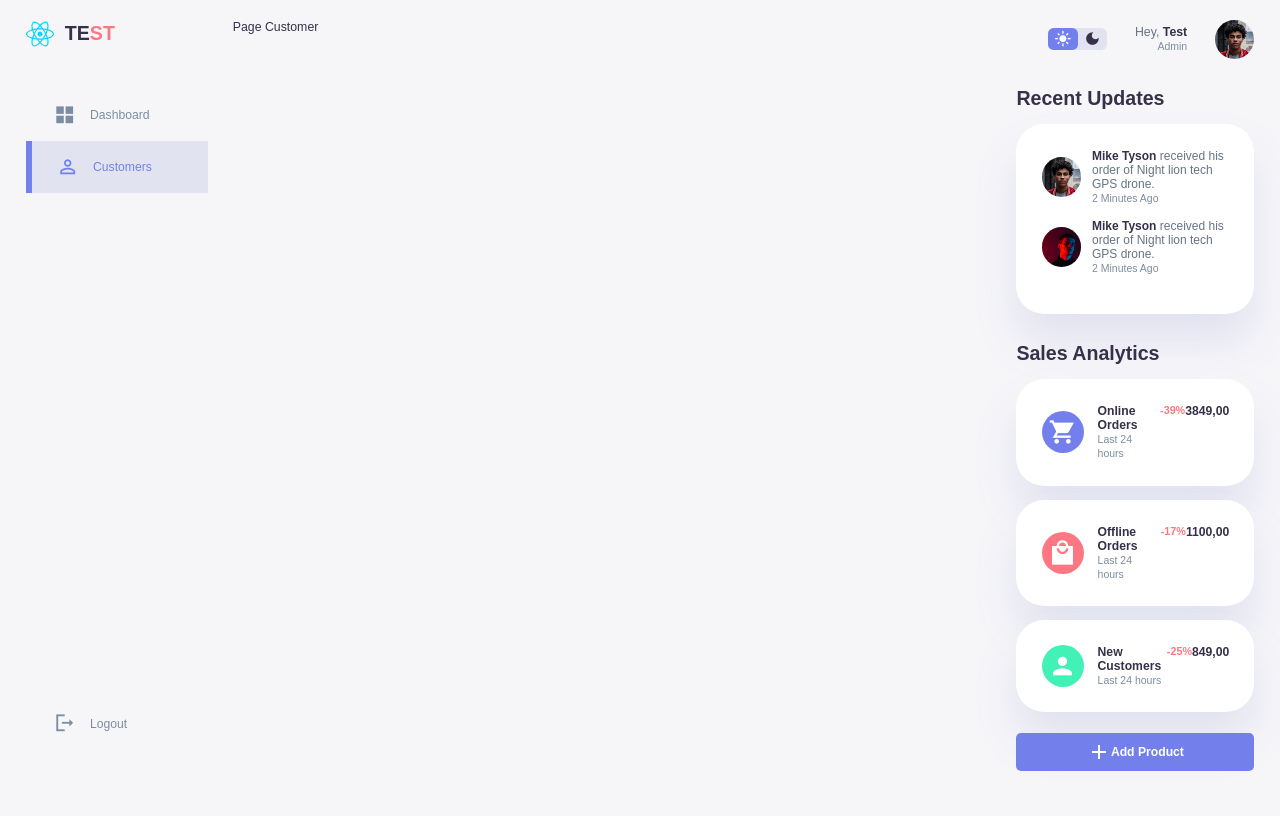
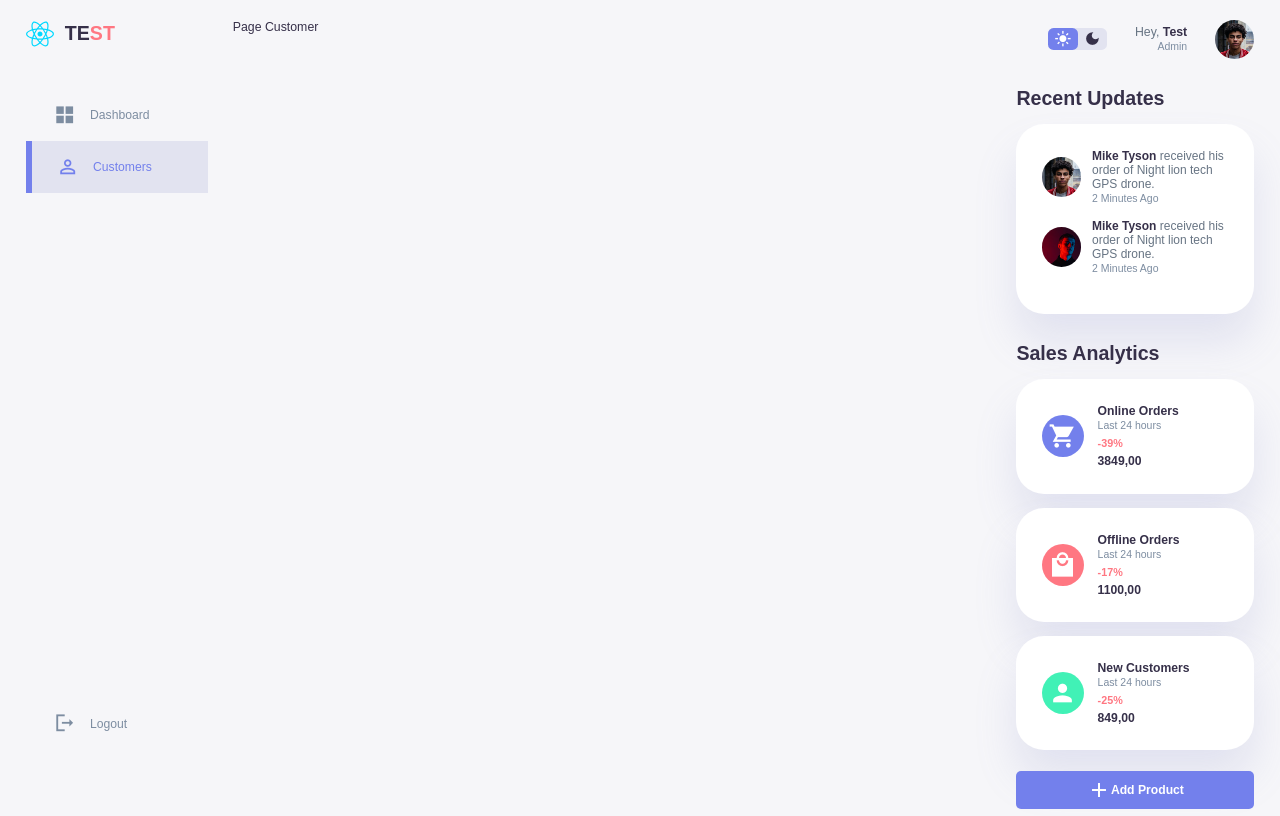
Before and after one commit to dxdns/react-components, a React (Vite) app: page /customer in a window 1280 px wide. Built offline with nearby package versions, Linux system fonts and the light colour scheme.

Commit message:
responsive style sidebar | card analytic

```diff
--- a/src/components/card-analytic/style.css
+++ b/src/components/card-analytic/style.css
@@ -7,7 +7,15 @@
 .card-analytic .right {
     display: flex;
     justify-content: space-between;
-    align-items: start;
+    align-items: baseline;
     margin: 0;
     width: 100%;
+    flex-direction: column;
+    gap: 5px;
 }
+
+@media screen and (max-width: 1200px) {
+    .card-analytic .right {
+        flex-direction: row;
+    }
+}
--- a/src/components/progress/index.tsx
+++ b/src/components/progress/index.tsx
@@ -26,7 +26,7 @@ export default function Progress({ percent }: Props) {
         <div className="progress">
             <svg ref={refSvg} style={style} data-percent={percent} width="92" height="92" viewBox="-11.5 -11.5 115 115">
                 <circle r="36" cx="46" cy="46" fill="transparent" stroke="#e0e0e0" strokeDasharray={"0"}></circle>
-                <circle r="36" cx="46" cy="46" stroke={getColor(percent)} stroke-width="10px" fill="transparent"></circle>
+                <circle r="36" cx="46" cy="46" stroke={getColor(percent)} strokeWidth="10px" fill="transparent"></circle>
                 <text x="28px" y="52px" fill={getColor(percent)} fontSize="21px" fontWeight="bold">{percent}%</text>
             </svg>
         </div>
--- a/src/components/right/index.tsx
+++ b/src/components/right/index.tsx
@@ -16,7 +16,7 @@ export default function Right() {
     function openSidebar() {
         const sideMenu = document.querySelector("aside")
         if (sideMenu) {
-            sideMenu.style.display = "block"
+            sideMenu.style.setProperty("display", "block", "important")
         }
     }
 
--- a/src/components/sidebar/style.css
+++ b/src/components/sidebar/style.css
@@ -1,6 +1,7 @@
 aside {
     height: 100vh;
     grid-area: sidebar;
+    display: block !important;
 }
 
 aside .top {
@@ -82,7 +83,7 @@ aside .sidebar .message-count {
     border-radius: var(--border-radius-1);
 }
 
-@media screen and (max-width: 1200px) and (min-width: 768px) {
+@media screen and (max-width: 1200px) {
     aside .top {
         margin-left: 1.7rem;
     }
@@ -115,7 +116,7 @@ aside .sidebar .message-count {
         box-shadow: 1rem 3rem 4rem var(--color-light);
         height: 100vh;
         padding-right: var(--card-padding);
-        display: none;
+        display: none !important;
         animation: showMenu 400ms ease forwards;
     }
 
@@ -156,9 +157,3 @@ aside .sidebar .message-count {
         display: inline-block;
     }
 }
-
-@media screen and (min-width: 768px) {
-    aside {
-        display: block !important;
-    }
-}
```
